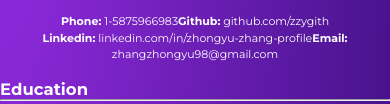
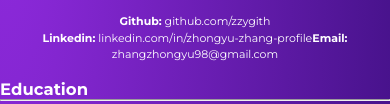
Before and after one commit to zzygith/zhongyublog, a Gatsby site: page /resume in a window 390 px wide. Shown: the part 176-280 px from the top of the page. Built offline with nearby package versions, Linux system fonts and the light colour scheme; Gatsby itself is replaced by a stand-in of ours.

Commit message:
change phone

```diff
--- a/src/pages/resume.js
+++ b/src/pages/resume.js
@@ -12,7 +12,6 @@ const About = () => {
           </h1>
           <center>
             <p>
-              <strong>Phone:</strong> 1-5875966983
               <a
                 href="https://github.com/zzygith"
                 target="_blank"
```
